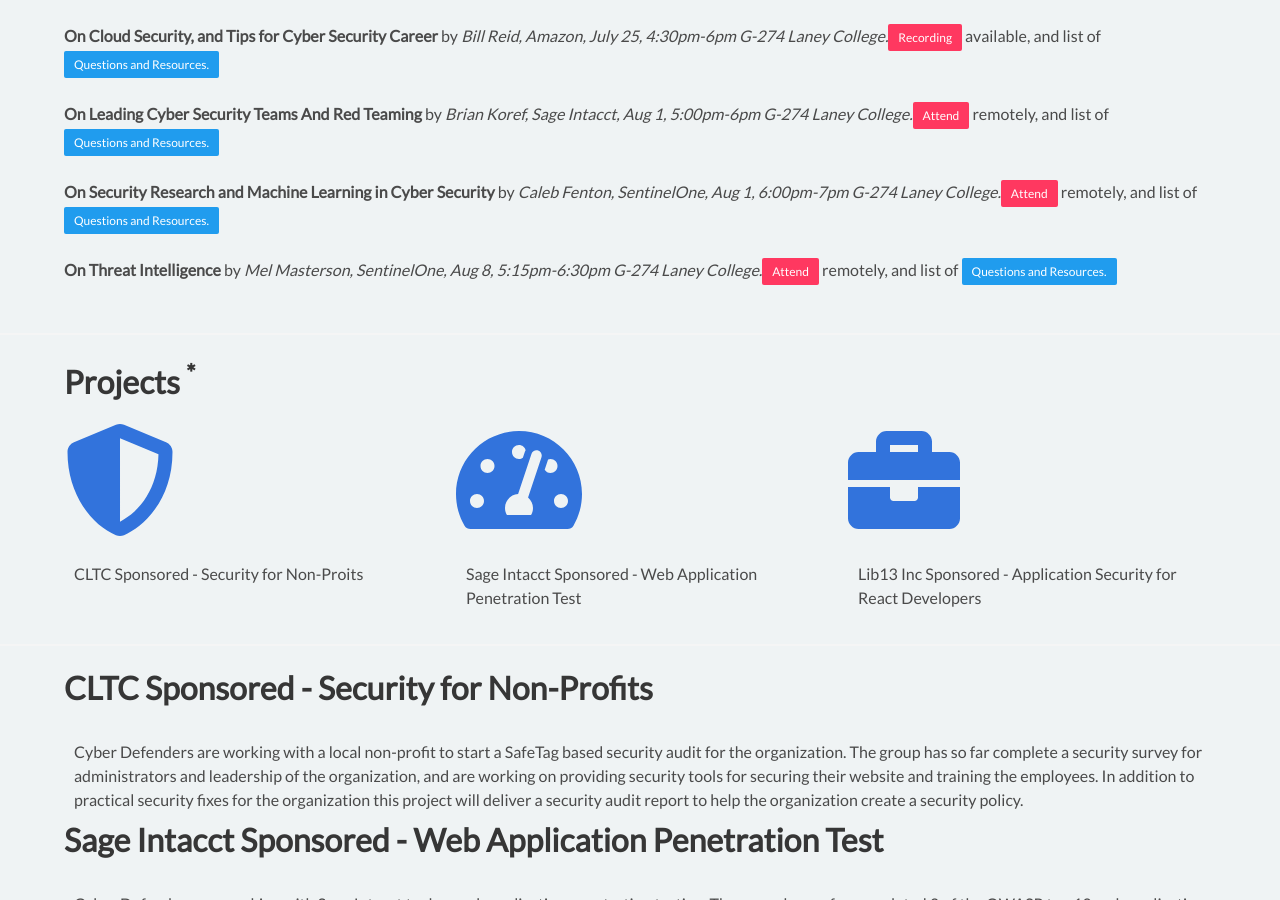
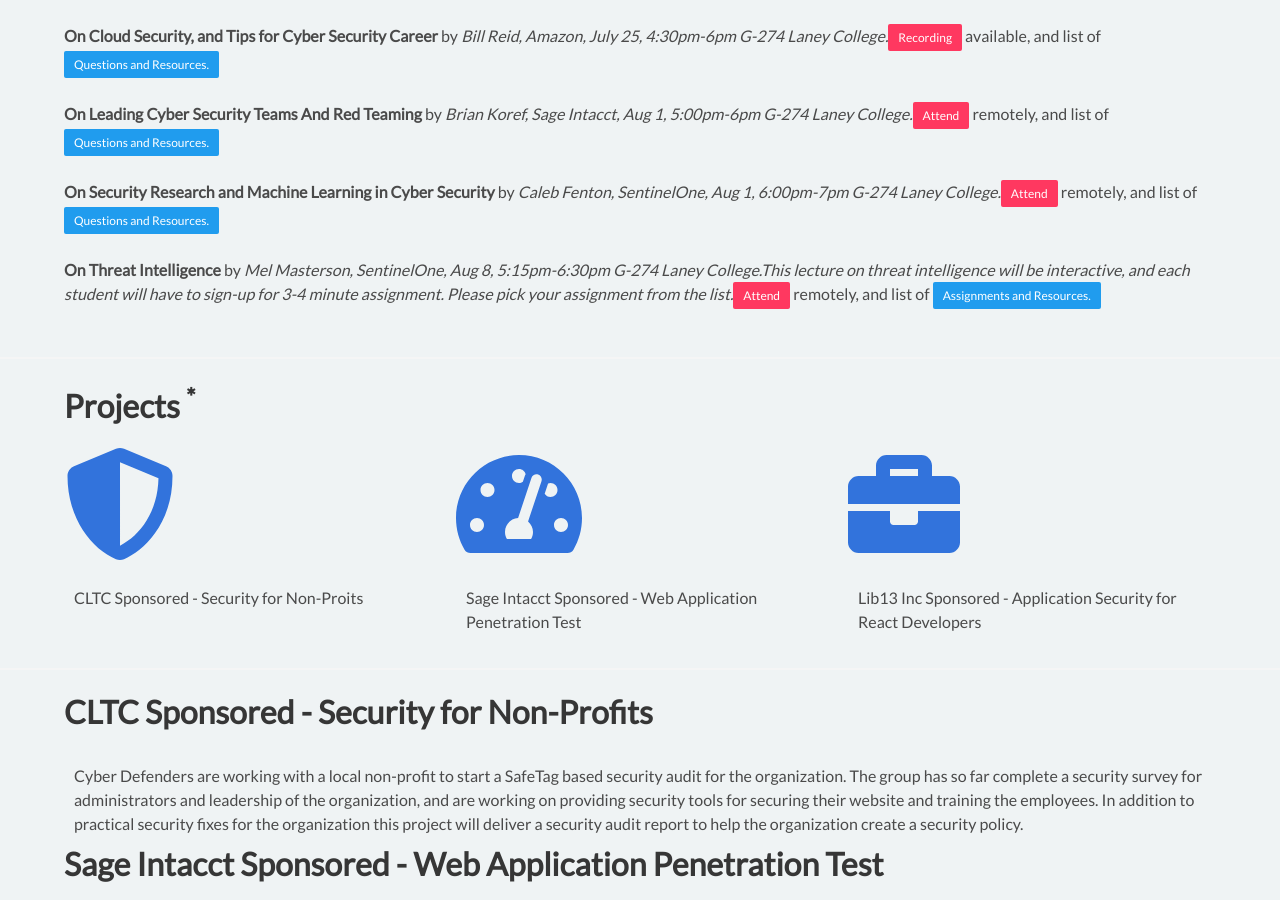
Before and after one commit to cyberdefendersprogram/www-homepage, a Jekyll site: the page built from summerprogram.html, in a window 1280 px wide and 900 px high, scrolled down 3181 px. Built offline with Jekyll 4.4.1, drawn with Linux system fonts in a browser that asks for light colours; nearby versions of some CDN libraries.

Commit message:
Update summerprogram.html

```diff
--- a/summerprogram.html
+++ b/summerprogram.html
@@ -120,7 +120,7 @@
         <li id="guest-lecture-3"><b>On Cloud Security, and Tips for Cyber Security Career</b> by <em>Bill Reid, Amazon, July 25, 4:30pm-6pm G-274 Laney College.</em><a class="button is-small is-danger" href="https://youtu.be/PYig4CcLuJ0 ">Recording</a> available, and list of <a class="button is-small is-info" href="https://docs.google.com/document/d/1H2uZyerjprOqxGnGHflLehYicOc2CQ-oYC7rlQbhKUU/edit?usp=sharing">Questions and Resources.</a></li><br/>
         <li id="guest-lecture-4"><b>On Leading Cyber Security Teams And Red Teaming</b> by <em>Brian Koref, Sage Intacct, Aug 1, 5:00pm-6pm G-274 Laney College.</em><a class="button is-small is-danger" href="https://zoom.us/meeting/138044514">Attend</a> remotely, and list of <a class="button is-small is-info" href="https://docs.google.com/document/d/1B7HoCaBVmYsnJKmZruO0MzbLOybEI3tVe9l9thfqfYY/edit?usp=sharing">Questions and Resources.</a></li><br/>
         <li><b>On Security Research and Machine Learning in Cyber Security</b> by <em>Caleb Fenton, SentinelOne, Aug 1, 6:00pm-7pm G-274 Laney College.</em><a class="button is-small is-danger" href="https://zoom.us/meeting/138044514">Attend</a> remotely, and list of <a class="button is-small is-info" href="https://docs.google.com/document/d/1B7HoCaBVmYsnJKmZruO0MzbLOybEI3tVe9l9thfqfYY/edit?usp=sharing">Questions and Resources.</a></li><br/>
-        <li><b>On Threat Intelligence</b> by <em>Mel Masterson, SentinelOne, Aug 8, 5:15pm-6:30pm G-274 Laney College.</em><a class="button is-small is-danger" href="https://zoom.us/meeting/138044514">Attend</a> remotely, and list of <a class="button is-small is-info" href="">Questions and Resources.</a></li><br/>
+        <li><b>On Threat Intelligence</b> by <em>Mel Masterson, SentinelOne, Aug 8, 5:15pm-6:30pm G-274 Laney College.This lecture on threat intelligence will be interactive, and each student will have to sign-up for 3-4 minute assignment. Please pick your assignment from the list.</em><a class="button is-small is-danger" href="https://zoom.us/meeting/138044514">Attend</a> remotely, and list of <a class="button is-small is-info" href="https://docs.google.com/document/d/19nno2Wwu8ME522x-1v-Gti1bCQL9WP92ByFfSstz2EQ/edit?usp=sharing">Assignments and Resources.</a></li><br/>
       </ul>
     </div>
 </section>
```
